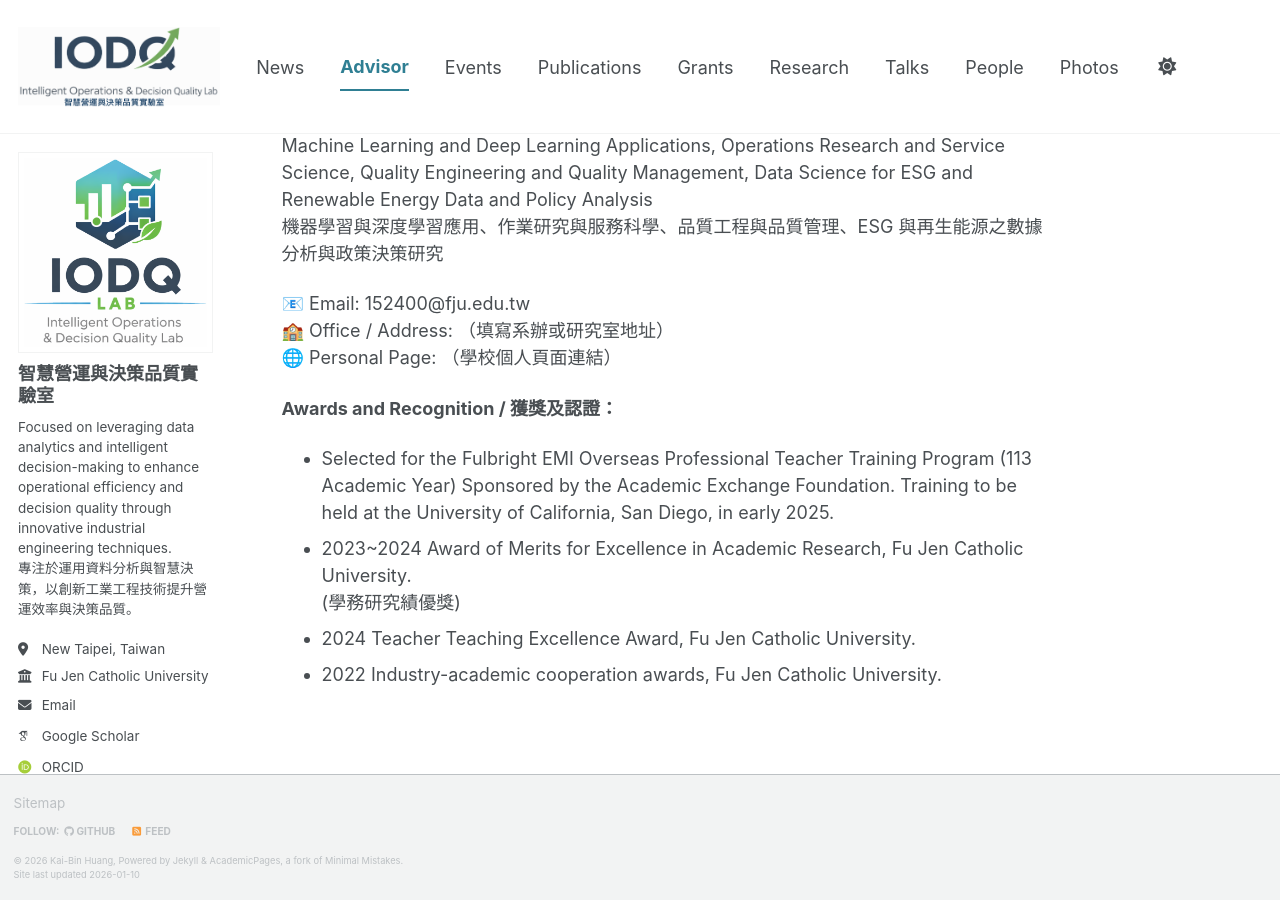
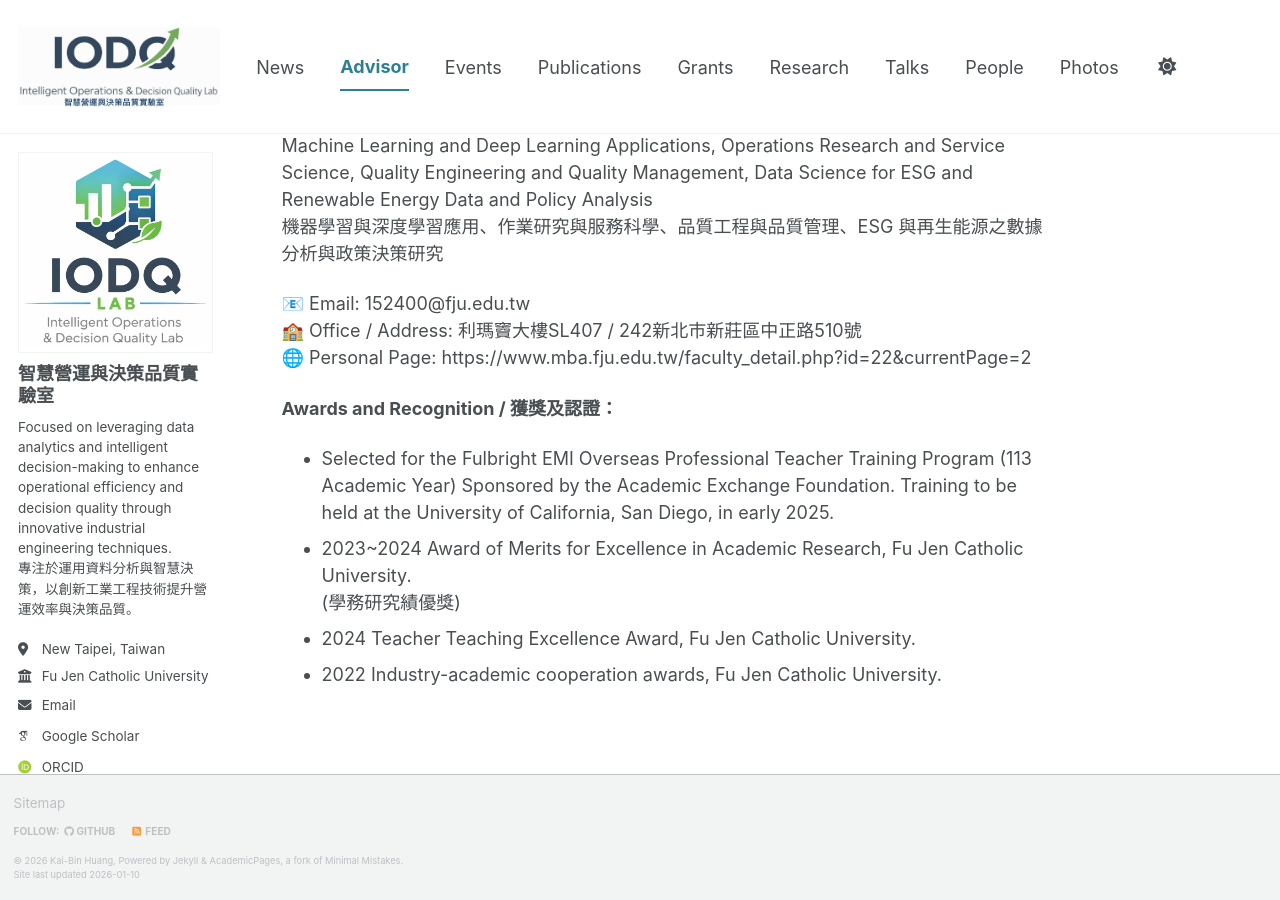
Before and after one commit to kbhuang188/kbhuang188.github.io, a Jekyll site: the page built from _pages/advisor.md, in a window 1280 px wide and 900 px high, scrolled down 562 px. Built offline with Jekyll 4.4.1, drawn with Linux system fonts in a browser that asks for light colours; some web fonts are replaced; a script bundle is joined from its source files by our own code; library files that are not in the unit come from our copies.

Commit message:
Update advisor.md

```diff
--- a/_pages/advisor.md
+++ b/_pages/advisor.md
@@ -17,8 +17,8 @@ Machine Learning and Deep Learning Applications, Operations Research and Service
 機器學習與深度學習應用、作業研究與服務科學、品質工程與品質管理、ESG 與再生能源之數據分析與政策決策研究
 
 📧 Email: 152400@fju.edu.tw
-🏫 Office / Address: （填寫系辦或研究室地址）
-🌐 Personal Page: （學校個人頁面連結）
+🏫 Office / Address: 利瑪竇大樓SL407 / 242新北市新莊區中正路510號
+🌐 Personal Page: https://www.mba.fju.edu.tw/faculty_detail.php?id=22&currentPage=2
 
 **Awards and Recognition / 獲獎及認證：**
 - Selected for the Fulbright EMI Overseas Professional Teacher Training Program (113 Academic Year) Sponsored by the Academic Exchange Foundation.
```
